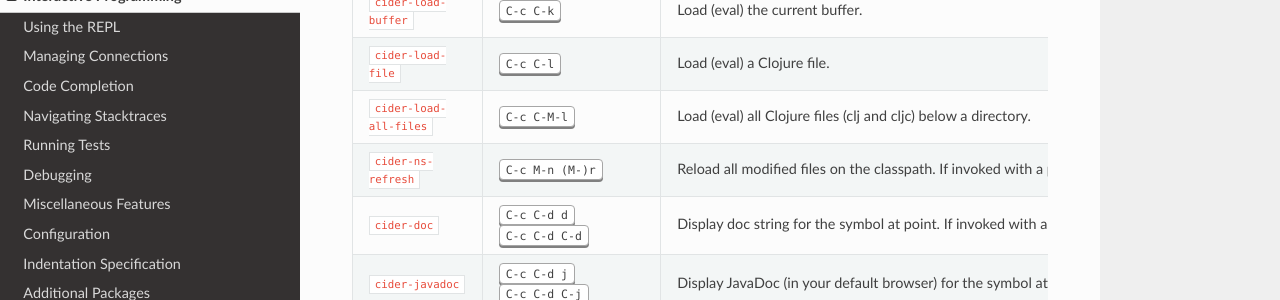
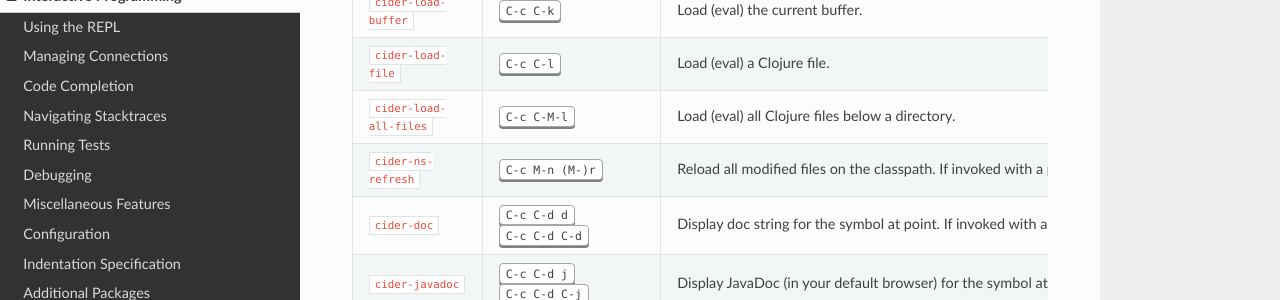
Before and after one commit to clojure-emacs/cider, an MkDocs documentation site: the page built from doc/interactive_programming.md, in a window 1280 px wide and 900 px high, scrolled down 2040 px. Shown: the part 151-451 px from the top of the window. Built offline with MkDocs 1.6.1, drawn with Linux system fonts in a browser that asks for light colours; nearby versions of some CDN libraries; old or Windows-style settings are respelled for this version of MkDocs.

Commit message:
Load all source files on `cider-load-all-files`.
"All" means clj, cljc, and cljs.

```diff
--- a/doc/interactive_programming.md
+++ b/doc/interactive_programming.md
@@ -61,7 +61,7 @@
 `cider-find-and-clear-repl-output`            |<kbd>C-c C-o</kbd>                   | Clear the last output in the REPL buffer. With a prefix argument it will clear the entire REPL buffer, leaving only a prompt. Useful if you're running the REPL buffer in a side by side buffer.
 `cider-load-buffer`                           |<kbd>C-c C-k</kbd>                   | Load (eval) the current buffer.
 `cider-load-file`                             |<kbd>C-c C-l</kbd>                   | Load (eval) a Clojure file.
-`cider-load-all-files`                        |<kbd>C-c C-M-l</kbd>                 | Load (eval) all Clojure files (clj and cljc) below a directory.
+`cider-load-all-files`                        |<kbd>C-c C-M-l</kbd>                 | Load (eval) all Clojure files below a directory.
 `cider-ns-refresh`                            |<kbd>C-c M-n (M-)r</kbd>                   | Reload all modified files on the classpath. If invoked with a prefix argument, reload all files on the classpath. If invoked with a double prefix argument, clear the state of the namespace tracker before reloading.
 `cider-doc`                                   |<kbd>C-c C-d d</kbd> <br/> <kbd>C-c C-d C-d</kbd> | Display doc string for the symbol at point.  If invoked with a prefix argument, or no symbol is found at point, prompt for a symbol.
 `cider-javadoc`                               |<kbd>C-c C-d j</kbd> <br/> <kbd>C-c C-d C-j</kbd> | Display JavaDoc (in your default browser) for the symbol at point.  If invoked with a prefix argument, or no symbol is found at point, prompt for a symbol.
```
Also changed, not shown: CHANGELOG.md (+1 -1 lines), 2 other files.
